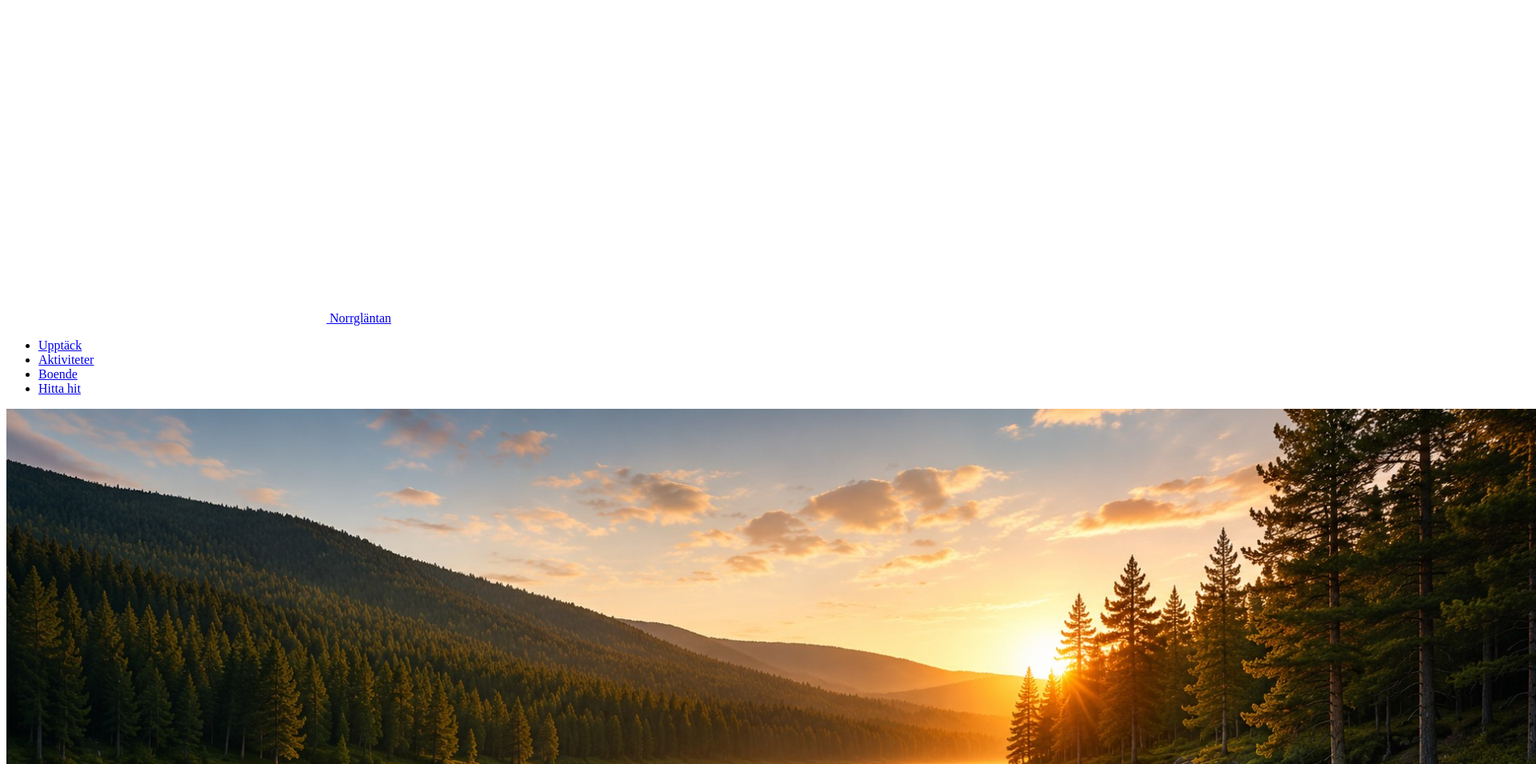
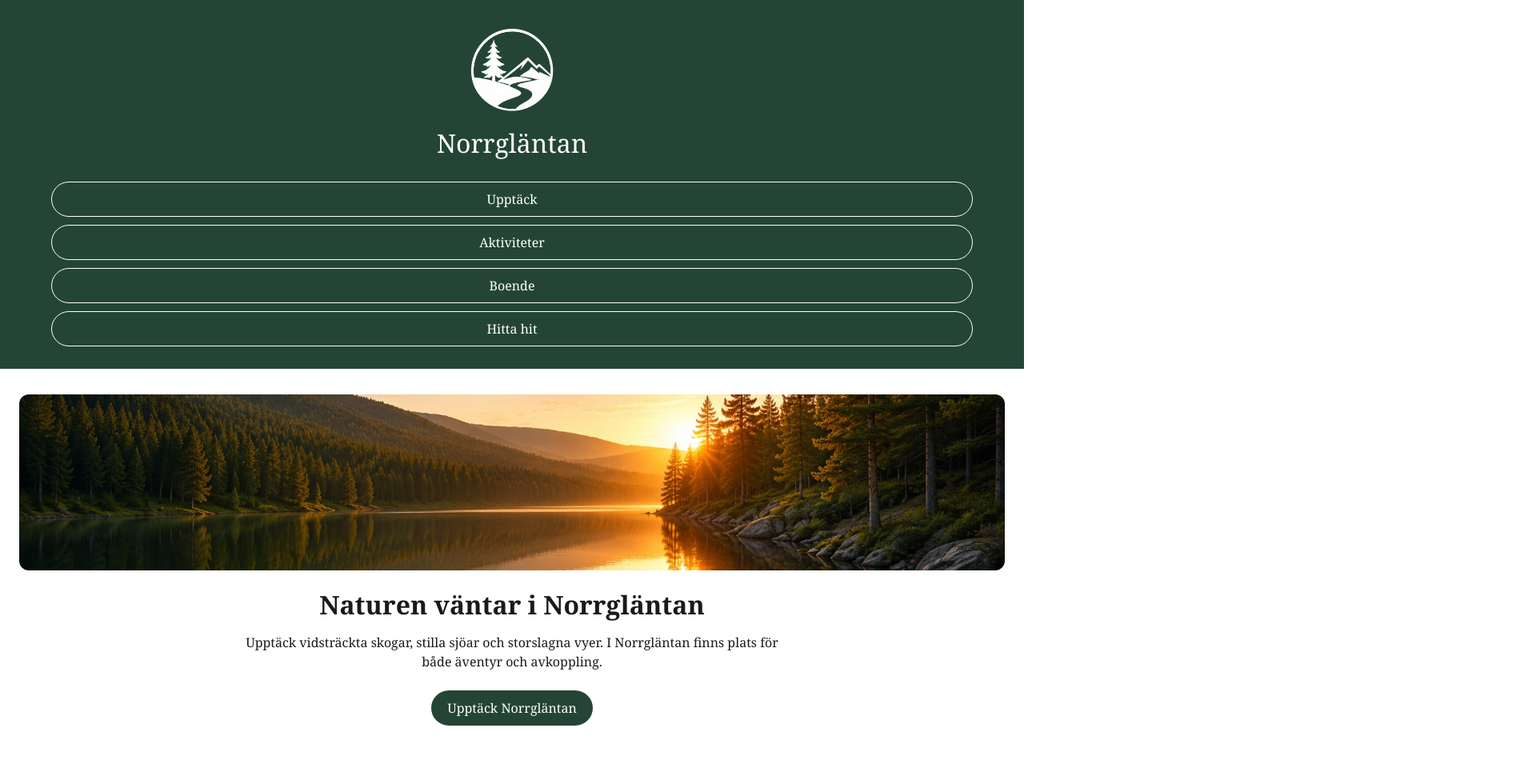
Before and after one commit to maida1991/dt224g_maida_erovic_laboration3, a plain HTML site: page index.html in a window 1280 px wide. Shown: the part 5-960 px from the top of the page at 80% size, 1920 px wide, since content can reach past the window. Drawn offline with Linux system fonts and the light colour scheme.

Commit message:
Menu part and css stile for first part of page

```diff
--- a/css/style.css
+++ b/css/style.css
@@ -0,0 +1,154 @@
+:root {
+    --color-primary: #244535;
+    --color-white: #ffffff;
+    --color-text: #1a1a1a;
+    --color-background: #ffffff;
+}
+
+* {
+    box-sizing: border-box;
+}
+
+html {
+    scroll-behavior: smooth;
+}
+
+body {
+    margin: 0;
+    color: var(--color-text);
+    background-color: var(--color-background);
+    font-family: Georgia, "Times New Roman", serif;
+    line-height: 1.5;
+}
+
+img {
+    display: block;
+    max-width: 100%;
+}
+
+a {
+    color: inherit;
+}
+
+/* Header */
+
+.site-header {
+    color: var(--color-white);
+    background-color: var(--color-primary);
+}
+
+.header-content {
+    display: flex;
+    flex-direction: column;
+    align-items: center;
+    gap: 1.5rem;
+
+    max-width: 1200px;
+    margin: 0 auto;
+    padding: 2.5rem 1.5rem 1.75rem;
+}
+
+.logo {
+    display: flex;
+    flex-direction: column;
+    align-items: center;
+    gap: 1rem;
+
+    color: var(--color-white);
+    text-decoration: none;
+}
+
+.logo img {
+    width: 104px;
+    height: 104px;
+    object-fit: contain;
+}
+
+.logo span {
+    font-size: 2rem;
+}
+
+.site-header nav {
+    width: 100%;
+}
+
+.navigation {
+    display: flex;
+    flex-direction: column;
+    gap: 0.625rem;
+
+    margin: 0;
+    padding: 0;
+    list-style: none;
+}
+
+.navigation a {
+    display: flex;
+    align-items: center;
+    justify-content: center;
+
+    min-height: 44px;
+    padding: 0.5rem 1rem;
+
+    color: var(--color-white);
+    text-decoration: none;
+
+    border: 1px solid var(--color-white);
+    border-radius: 2rem;
+}
+
+/* Hero */
+
+.hero {
+    padding: 2rem 1.5rem;
+}
+
+.hero-image {
+    width: 100%;
+    height: 220px;
+    object-fit: cover;
+    border-radius: 0.75rem;
+}
+
+.hero-content {
+    max-width: 700px;
+    margin: 0 auto;
+    text-align: center;
+}
+
+.hero-content h1 {
+    margin: 1.5rem 0 1rem;
+    font-size: 2rem;
+    line-height: 1.2;
+}
+
+.hero-content p {
+    margin: 0 auto 1.5rem;
+}
+
+.button {
+    display: inline-flex;
+    align-items: center;
+    justify-content: center;
+
+    min-height: 44px;
+    padding: 0.625rem 1.25rem;
+
+    color: var(--color-white);
+    background-color: var(--color-primary);
+    text-decoration: none;
+
+    border-radius: 2rem;
+}
+
+.navigation a:hover,
+.button:hover {
+    opacity: 0.85;
+}
+
+.navigation a:focus-visible,
+.button:focus-visible,
+.logo:focus-visible {
+    outline: 3px solid #f2c14e;
+    outline-offset: 3px;
+}
--- a/index.html
+++ b/index.html
@@ -1,17 +1,22 @@
 <!DOCTYPE html>
-<html lang="se">
+<html lang="sv">
 <head>
     <meta charset="UTF-8">
     <meta name="viewport" content="width=device-width, initial-scale=1.0">
-        <title>Norrgläntan - Naturupplevelser året runt</title>
-        <link rel="stylesheet" href="styles.css">
+
+    <title>Norrgläntan – Naturupplevelser året runt</title>
+
+    <link rel="stylesheet" href="css/style.css">
 </head>
+
 <body>
     <header class="site-header">
         <div class="header-content">
             <a class="logo" href="#">
-                    <img src="images/logotyp_vit.png"
-                         alt="Norrgläntan logotyp">
+                <img
+                    src="images/logotyp_vit.png"
+                    alt="Norrgläntans logotyp"
+                >
                 <span>Norrgläntan</span>
             </a>
 
@@ -20,7 +25,7 @@
                     <li><a href="#upptack">Upptäck</a></li>
                     <li><a href="#aktiviteter">Aktiviteter</a></li>
                     <li><a href="#boende">Boende</a></li>
-                        <li><a href="#Hitta hit">Hitta hit</a></li>
+                    <li><a href="#hitta-hit">Hitta hit</a></li>
                 </ul>
             </nav>
         </div>
@@ -28,12 +33,24 @@
 
     <main>
         <section class="hero" id="upptack">
-                <img class="hero-image"
+            <img
+                class="hero-image"
                 src="images/hero.jpg"
-                     alt="En stilla sjö, skog och berg i solnedgången">
+                alt="En stilla sjö omgiven av skog och berg i solnedgång"
+            >
 
             <div class="hero-content">
                 <h1>Naturen väntar i Norrgläntan</h1>
+
+                <p>
+                    Upptäck vidsträckta skogar, stilla sjöar och storslagna
+                    vyer. I Norrgläntan finns plats för både äventyr och
+                    avkoppling.
+                </p>
+
+                <a class="button" href="#aktiviteter">
+                    Upptäck Norrgläntan
+                </a>
             </div>
         </section>
     </main>
```
Lines whose indentation alone changed are shown as unchanged.
